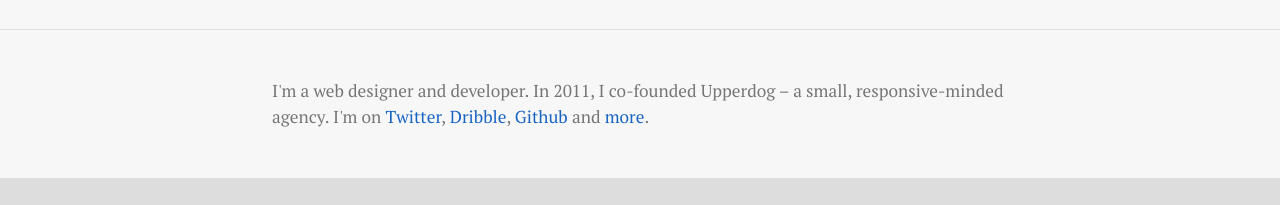
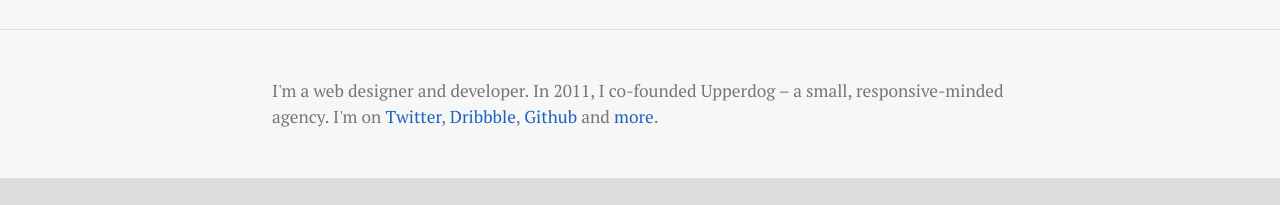
Before and after one commit to pavopax/pavopax.github.io, a Jekyll site: the page built from trips.md, in a window 1280 px wide. Shown: the part 692-897 px from the top of the page. Built offline with Jekyll 4.4.1, drawn with Linux system fonts in a browser that asks for light colours; nearby versions of some CDN libraries; library files that are not in the unit come from our copies.

Commit message:
Three b in Dribbble. Thanks Viktor.

```diff
--- a/_includes/footer.html
+++ b/_includes/footer.html
@@ -2,7 +2,7 @@
     <footer class="site-footer outer" role="contentinfo">
         <div class="inner">
             <p class="text meta">
-                {{ site.description }} I'm on <a href="http://twitter.com/martenbjork/">Twitter</a>, <a href="https://dribbble.com/martenbjork">Dribble</a>, <a href="https://github.com/martenbjork">Github</a> and <a href="/about/">more</a>.
+                {{ site.description }} I'm on <a href="http://twitter.com/martenbjork/">Twitter</a>, <a href="https://dribbble.com/martenbjork">Dribbble</a>, <a href="https://github.com/martenbjork">Github</a> and <a href="/about/">more</a>.
             </p>
     </footer>
     <script src="https://code.jquery.com/jquery-2.1.1.min.js"></script>
--- a/index.html
+++ b/index.html
@@ -7,7 +7,7 @@
 
         <div class="about-box">
             <img src="https://s3.amazonaws.com/martenbjork.com/media/2014/martenbjork-avatar.jpg" alt="Mårten Björk" class="about-avatar-small">
-            <p class="small">I'm a designer and developer in love with everything that lives in the browser. I am also — inevitably — a co-founder, project manager, information architect, strategist and many other things depending on who you ask. You can find me at various places around the web: <br><a href="http://twitter.com/martenbjork/">Twitter</a> &bullet; <a href="https://dribbble.com/martenbjork">Dribble</a> &bullet; <a href="https://github.com/martenbjork">GitHub</a> &bullet; <a href="https://www.linkedin.com/in/martenbjork">LinkedIn</a>.</p>
+            <p class="small">I'm a designer and developer in love with everything that lives in the browser. I am also — inevitably — a co-founder, project manager, information architect, strategist and many other things depending on who you ask. You can find me at various places around the web: <br><a href="http://twitter.com/martenbjork/">Twitter</a> &bullet; <a href="https://dribbble.com/martenbjork">Dribbble</a> &bullet; <a href="https://github.com/martenbjork">GitHub</a> &bullet; <a href="https://www.linkedin.com/in/martenbjork">LinkedIn</a>.</p>
         </div>
 
         <hr>
```
Also changed, not shown: about.md (+1 -1 lines).
